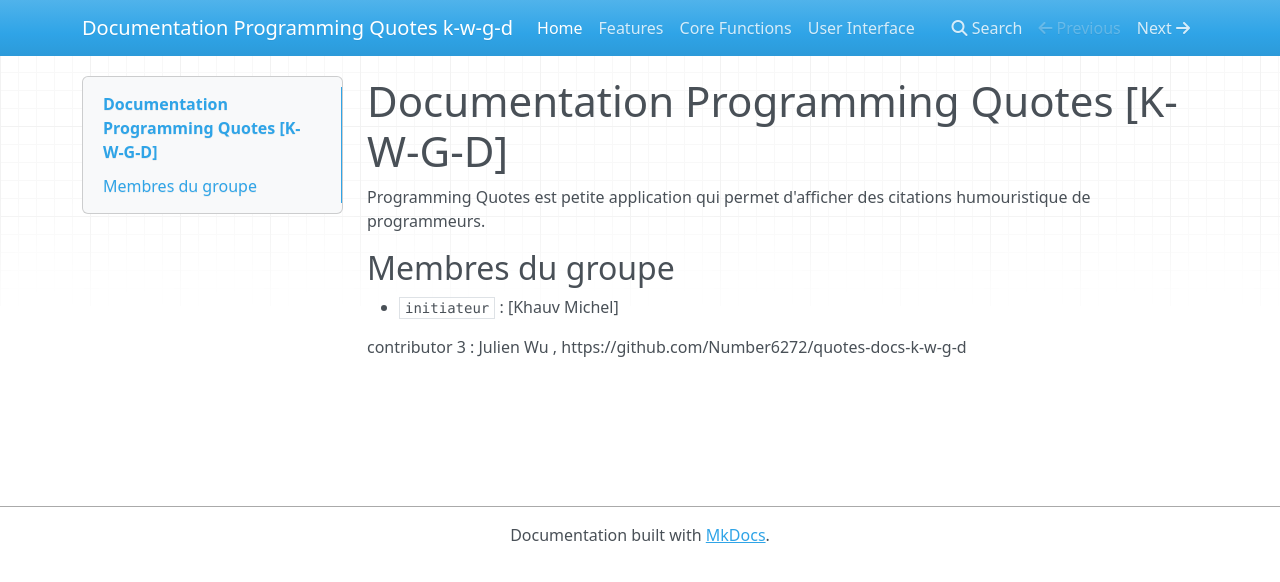
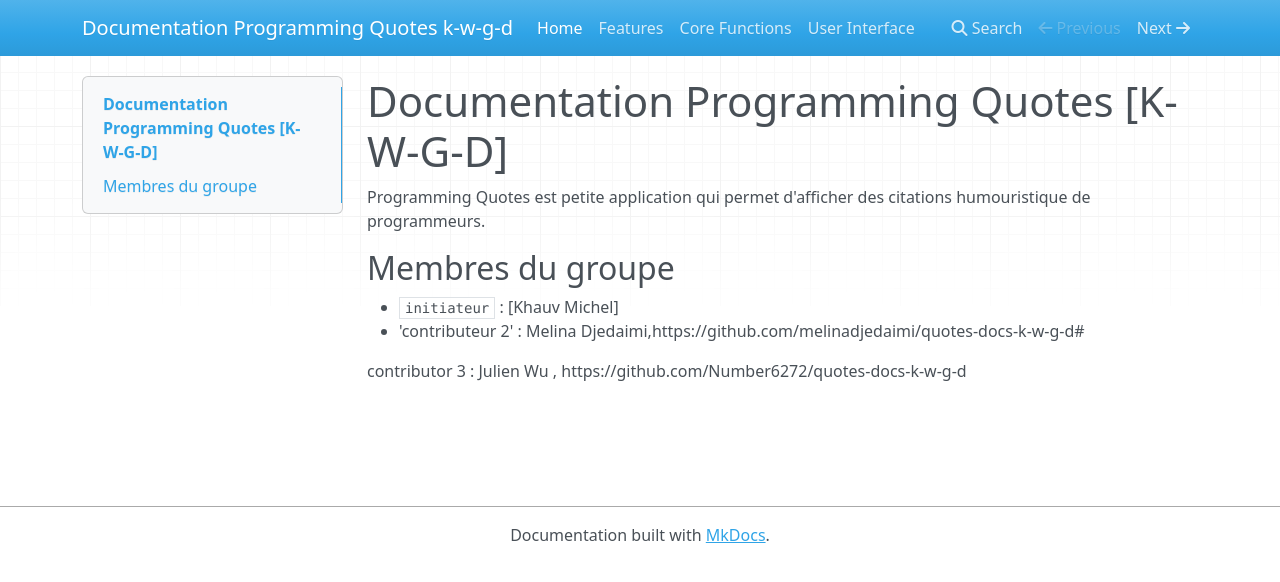
Before and after one commit to efrei-git/quotes-docs-k-w-g-d, an MkDocs documentation site: the page built from docs/index.md, in a window 1280 px wide. Shown: the top 582 px of the page. Built offline with MkDocs 1.6.1, drawn with Linux system fonts in a browser that asks for light colours; nearby versions of some CDN libraries.

Commit message:
Complete index.md and README.md (Contributor 2)

```diff
--- a/docs/index.md
+++ b/docs/index.md
@@ -5,5 +5,6 @@ Programming Quotes est petite application qui permet d'afficher des citations hu
 ## Membres du groupe
 
 - `initiateur` : [Khauv Michel]
+- 'contributeur 2' : Melina Djedaimi,https://github.com/melinadjedaimi/quotes-docs-k-w-g-d#
 
 contributor 3 : Julien Wu , https://github.com/Number6272/quotes-docs-k-w-g-d
```
Also changed, not shown: README.md (+1 -1 lines).
